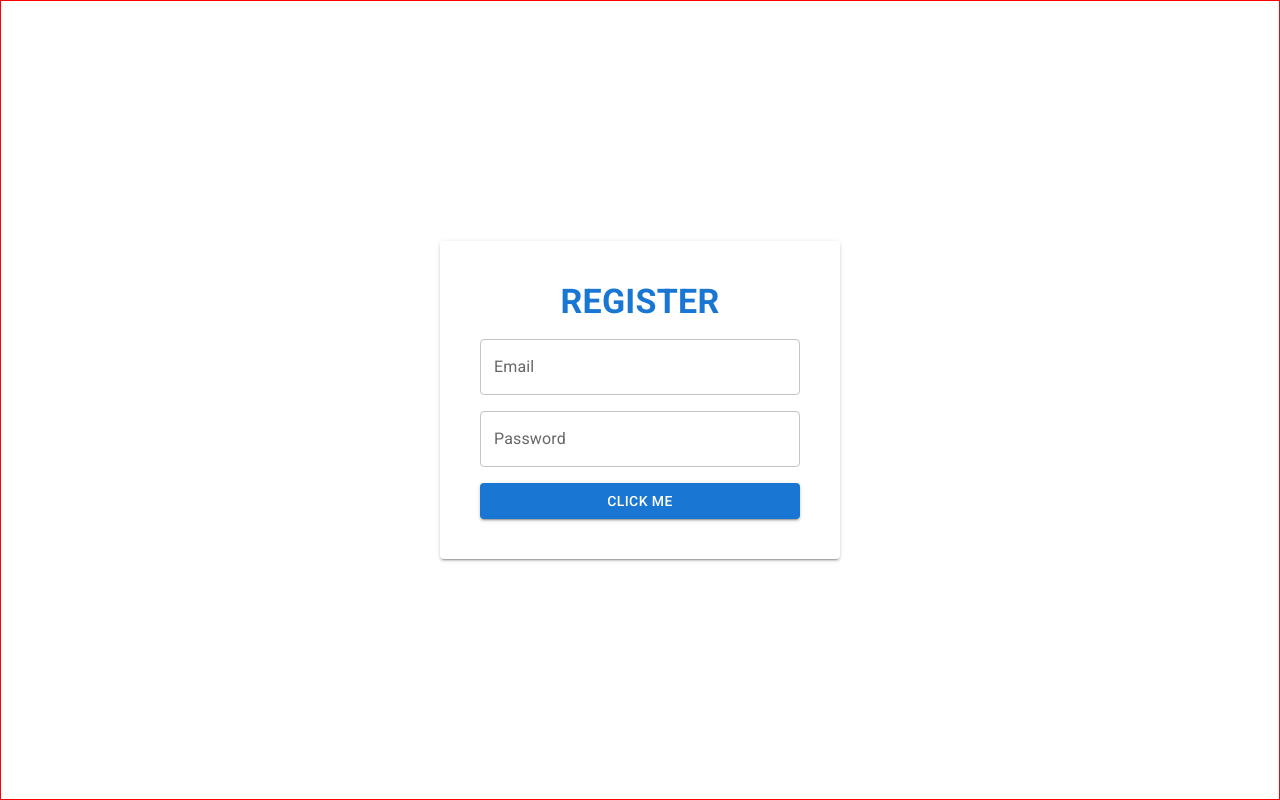
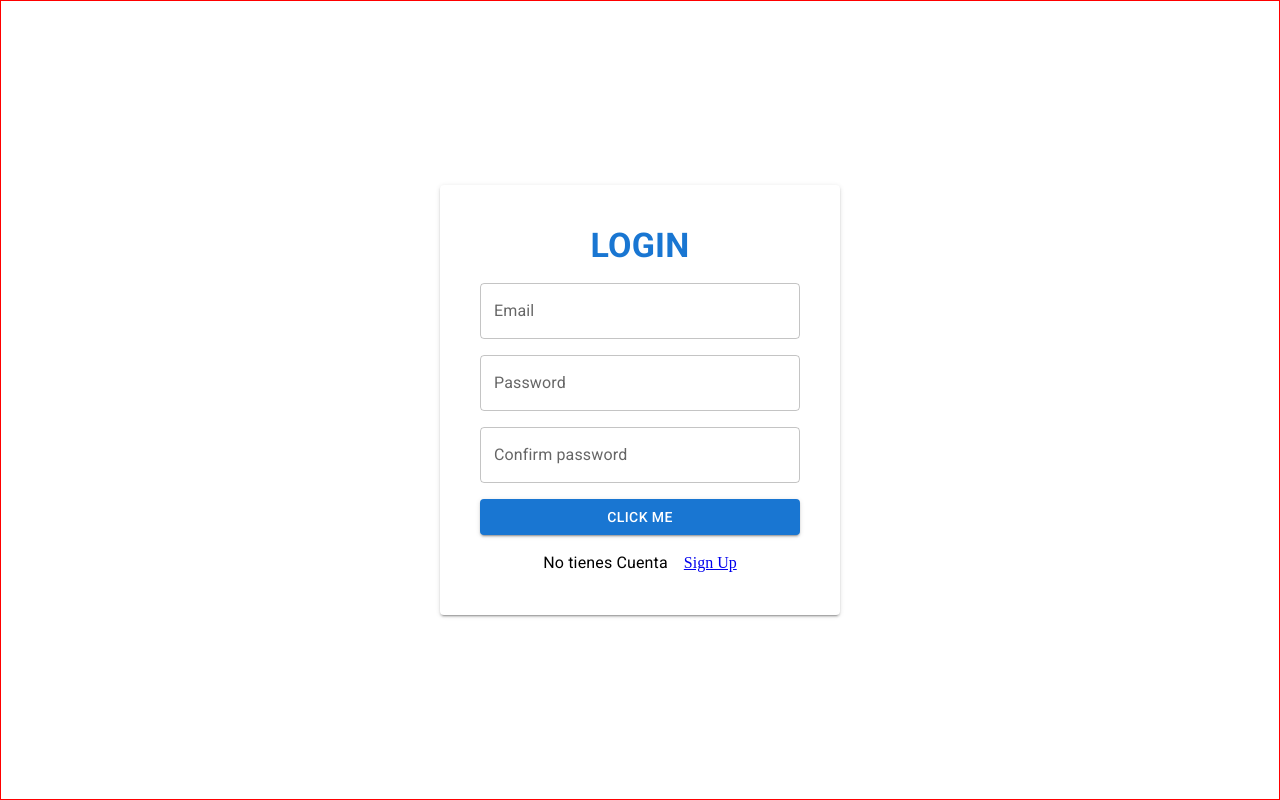
Before and after one commit to sofia-torres-v/Firebase-react, a React (Vite) app: page /Login in a window 1280 px wide. Built offline with nearby package versions, Linux system fonts and the light colour scheme.

Commit message:
ADD: Routing

```diff
--- a/package.json
+++ b/package.json
@@ -16,7 +16,8 @@
     "@mui/icons-material": "^5.15.2",
     "@mui/material": "^5.15.2",
     "react": "^18.2.0",
-    "react-dom": "^18.2.0"
+    "react-dom": "^18.2.0",
+    "react-router-dom": "^6.21.1"
   },
   "devDependencies": {
     "@types/react": "^18.2.43",
--- a/src/App.jsx
+++ b/src/App.jsx
@@ -1,13 +1,17 @@
 import { Box } from "@mui/material";
 import "./App.css";
-// import LoginScreen from "./components/LoginScreen/LoginScreen";
+
+import { Route, Routes } from "react-router-dom";
+import LoginScreen from "./components/LoginScreen/LoginScreen";
 import RegisterScreen from "./components/RegisterScreen/Register";
 
 function App() {
     return (
         <Box sx={{ height: "100vh" }}>
-            {/* <LoginScreen /> */}
-            <RegisterScreen />
+            <Routes>
+                <Route path="/Login" element={<LoginScreen />} />
+                <Route path="/Register" element={<RegisterScreen />} />
+            </Routes>
         </Box>
     );
 }
--- a/src/components/LoginScreen/LoginScreen.jsx
+++ b/src/components/LoginScreen/LoginScreen.jsx
@@ -1,6 +1,7 @@
 import { Box, Button, Paper, TextField } from "@mui/material";
 
 import { Typography } from "@mui/material";
+import { Link } from "react-router-dom";
 
 const LoginScreen = () => {
     return (
@@ -17,7 +18,6 @@ const LoginScreen = () => {
                 elevation={2}
                 sx={{
                     p: 5,
-                    // border: "1px solid blue",
                     display: "flex",
                     flexDirection: "column",
                     alignItems: "center",
@@ -41,12 +41,33 @@ const LoginScreen = () => {
                 <TextField
                     fullWidth
                     id="outlined-basic"
+                    type="password"
                     label="Password"
+                    variant="outlined"
+                />
+                <TextField
+                    fullWidth
+                    id="outlined-basic"
+                    type="password"
+                    label="Confirm password"
                     variant="outlined"
                 />
                 <Button fullWidth variant="contained">
                     Click me
                 </Button>
+                <Box
+                    sx={{
+                        display: "flex",
+                        flexDirection: "row",
+                        alignItems: "center",
+                        gap: 2,
+                    }}
+                >
+                    <Typography variant="body1" color="initial">
+                        No tienes Cuenta
+                    </Typography>
+                    <Link to="/register">Sign Up </Link>
+                </Box>
             </Paper>
         </Box>
     );
--- a/src/components/RegisterScreen/Register.jsx
+++ b/src/components/RegisterScreen/Register.jsx
@@ -1,6 +1,7 @@
 import { Box, Button, Paper, TextField } from "@mui/material";
 
 import { Typography } from "@mui/material";
+import { Link } from "react-router-dom";
 
 const RegisterScreen = () => {
     return (
@@ -17,7 +18,6 @@ const RegisterScreen = () => {
                 elevation={2}
                 sx={{
                     p: 5,
-                    // border: "1px solid blue",
                     display: "flex",
                     flexDirection: "column",
                     alignItems: "center",
@@ -41,12 +41,33 @@ const RegisterScreen = () => {
                 <TextField
                     fullWidth
                     id="outlined-basic"
+                    type="password"
                     label="Password"
+                    variant="outlined"
+                />
+                <TextField
+                    fullWidth
+                    id="outlined-basic"
+                    type="password"
+                    label="Confirm password"
                     variant="outlined"
                 />
                 <Button fullWidth variant="contained">
                     Click me
                 </Button>
+                <Box
+                    sx={{
+                        display: "flex",
+                        flexDirection: "row",
+                        alignItems: "center",
+                        gap: 2,
+                    }}
+                >
+                    <Typography variant="body1" color="initial">
+                        Ya tienes Cuenta
+                    </Typography>
+                    <Link to="/login">Login </Link>
+                </Box>
             </Paper>
         </Box>
     );
--- a/src/main.jsx
+++ b/src/main.jsx
@@ -6,9 +6,12 @@ import "@fontsource/roboto/300.css";
 import "@fontsource/roboto/400.css";
 import "@fontsource/roboto/500.css";
 import "@fontsource/roboto/700.css";
+import { BrowserRouter } from "react-router-dom";
 
 ReactDOM.createRoot(document.getElementById("root")).render(
     <React.StrictMode>
-        <App />
+        <BrowserRouter>
+            <App />
+        </BrowserRouter>
     </React.StrictMode>
 );
```
Also changed, not shown: src/components/pages/HomePages/HomePages.jsx (added, +9 -0 lines), 1 other file (tests, documents, lock files or other folders).
